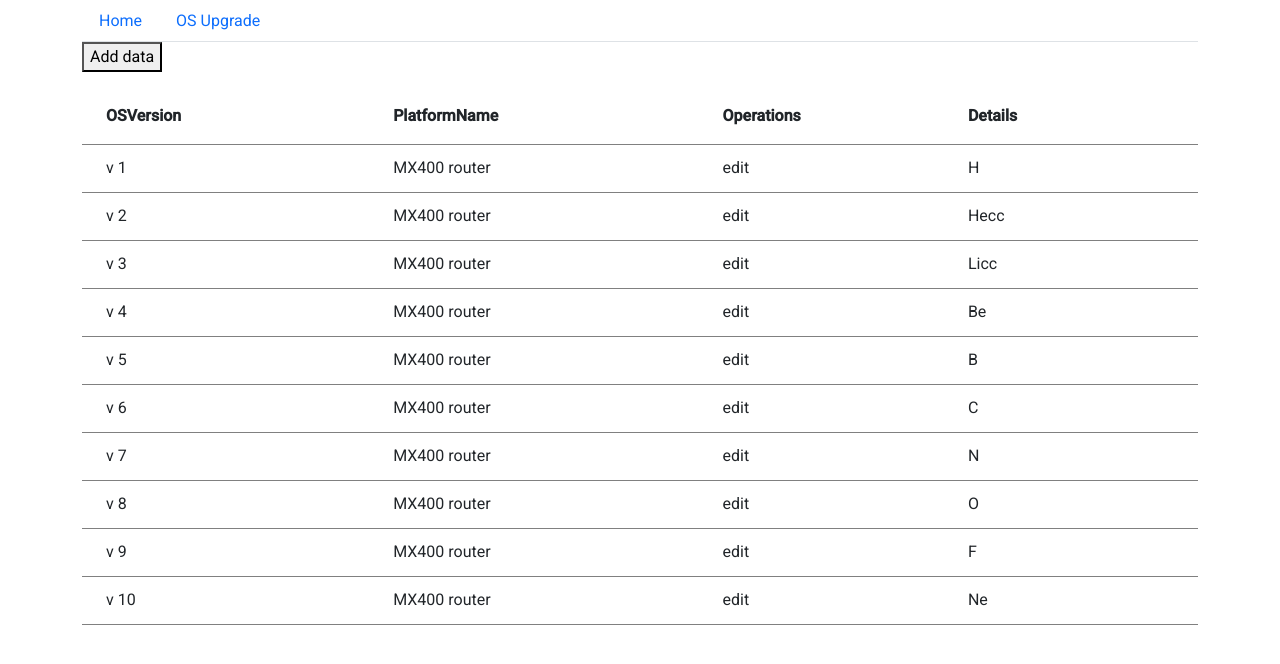
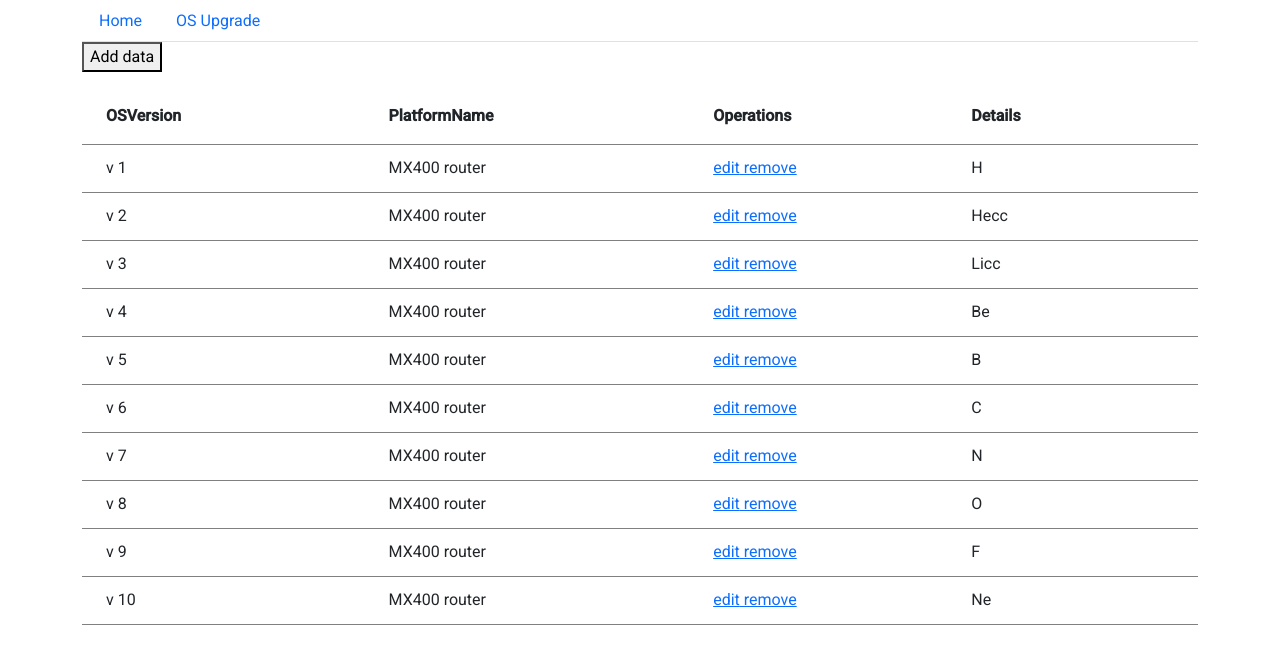
Before and after one commit to veenamo/os-upgrade, an Angular app: page /os-upgrade in a window 1280 px wide. Shown: the top 664 px of the page. Built offline with nearby package versions, Linux system fonts and the light colour scheme.

Commit message:
"adding the links to the table"

```diff
--- a/src/app/modules/nsop-os-upgrade/nsop-os-upgrade-page/os-upgrade/os-upgrade.component.html
+++ b/src/app/modules/nsop-os-upgrade/nsop-os-upgrade-page/os-upgrade/os-upgrade.component.html
@@ -37,7 +37,11 @@
 
   <ng-container matColumnDef="operations">
     <th mat-header-cell *matHeaderCellDef>Operations</th>
-    <td mat-cell *matCellDef="let element">{{ element.operations }}</td>
+    <td mat-cell *matCellDef="let element">
+      <a aria-current="page" href="edit"> {{ element.operations }}</a>
+
+      <a aria-current="page" href="edit"> remove </a>
+    </td>
   </ng-container>
 
   <ng-container matColumnDef="details">
```
